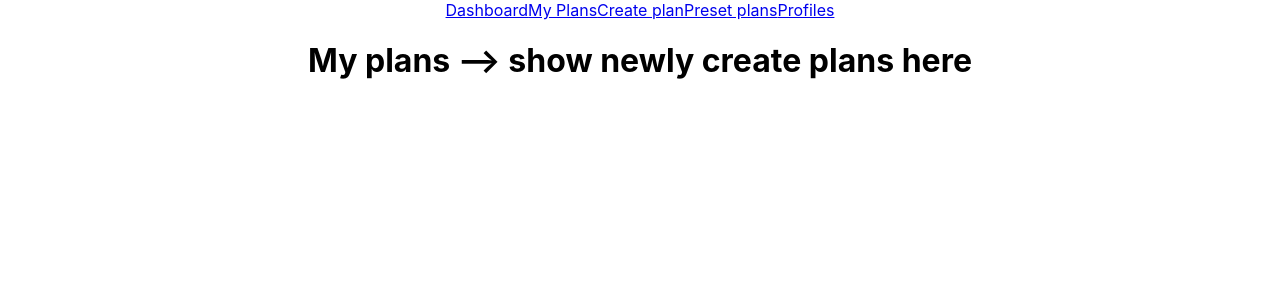
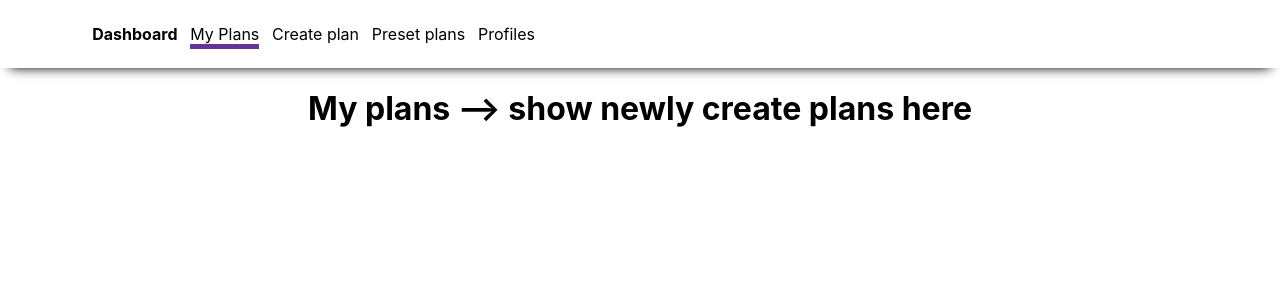
Before and after one commit to weightlifting-journal-13/frontend, a React (Create React App) app in the folder weightlifting/: page /MyPlans in a window 1280 px wide. Shown: the top 300 px of the page. Built offline with nearby package versions, Linux system fonts and the light colour scheme.

Commit message:
replaced Link w NavLink in order to complete active tab featurein nav styling

```diff
--- a/weightlifting/package.json
+++ b/weightlifting/package.json
@@ -13,6 +13,7 @@
     "react-router": "^5.1.2",
     "react-router-dom": "^5.1.2",
     "react-scripts": "3.3.0",
+    "styled-components": "^4.4.1",
     "yup": "^0.28.0"
   },
   "scripts": {
--- a/weightlifting/src/App.css
+++ b/weightlifting/src/App.css
@@ -1,5 +1,6 @@
 .App {
   text-align: center;
+
 }
 
 .App-logo {
--- a/weightlifting/src/App.js
+++ b/weightlifting/src/App.js
@@ -8,7 +8,7 @@ import MyPlans from './components/MyPlans';
 import PresetPlans from './components/PresetPlans';
 import Profiles from './components/Profiles';
 import Registration from './components/Registration';
-import Navigation from './components/Navigation';
+
 import './App.css';
 
 function App() {
@@ -17,7 +17,7 @@ function App() {
   return (
     <div className="App">
 
-      <Navigation />
+
 
       <Route
         exact path='/Registration'
--- a/weightlifting/src/components/CreatePlan.js
+++ b/weightlifting/src/components/CreatePlan.js
@@ -1,6 +1,7 @@
 import React, { useState, useEffect } from 'react';
 import { axiosWithAuth } from '../utils/axiosWithAuth';
 import { data } from '../data';
+import Navigation from './Navigation';
 
 const CreatePlan = (props) => {
     const [workoutPlan, setWorkoutPlan] = useState(data ? Object.values(data) : [])
@@ -126,6 +127,7 @@ const CreatePlan = (props) => {
 
     return (
         <div>
+            <Navigation />
             <h1>Create new plan component</h1>
             <form onSubmit={handleOnSubmitForm} >
                 <h3>Name your workout plan</h3>
--- a/weightlifting/src/components/Dashboard.js
+++ b/weightlifting/src/components/Dashboard.js
@@ -1,8 +1,10 @@
 import React from 'react';
+import Navigation from './Navigation';
 
 const Dashboard = () => {
     return (
         <div>
+          <Navigation />
             <h1>Dashboard component</h1>
         </div>
      );
--- a/weightlifting/src/components/MyPlans.js
+++ b/weightlifting/src/components/MyPlans.js
@@ -1,8 +1,11 @@
 import React from 'react';
+import Navigation from './Navigation';
+
 
 const MyPlans = () => {
     return (
         <div>
+            <Navigation />
             <h1>My plans --> show newly create plans here</h1>
         </div>
      );
--- a/weightlifting/src/components/Navigation.js
+++ b/weightlifting/src/components/Navigation.js
@@ -1,15 +1,55 @@
 import React from 'react';
-import {Link} from 'react-router-dom';
+import {NavLink} from 'react-router-dom';
+import styled from 'styled-components';
+
+const NavContnr = styled.div`
+  padding-top: 1.5rem;
+  padding-bottom: 1.5rem;
+  width: 100%;
+  border-radius: 1px;
+  box-shadow: 0 10px 11px -10px black;
+`
+const NavItemContnr = styled.div`
+  display: flex;
+  align-items: center;
+  justify-content: space-between;
+`
+const LinksContnr = styled.div`
+  justify-content: flex-start;
+  align-content: center;
+  width: 50%;
+`
+let navStyles = {
+  color: 'black',
+  width: '60px',
+  height: '30px',
+  marginRight: '2%',
+  textDecoration: 'none'
+}
 
 const Navigation = () => {
+
+  const activeTab = (e) => {
+
+  }
+
+  //give Link a prop of onClick={activeTab}
+
     return (
-        <div>
-            <Link to={`/Dashboard`}>Dashboard</Link>
-            <Link to={`/MyPlans`}>My Plans</Link>
-            <Link to={`/CreatePlan`}>Create plan</Link>
-            <Link to={`/PresetPlans`}>Preset plans</Link>
-            <Link to={`/Profiles`}>Profiles</Link>
-        </div>
+        <NavContnr>
+          <NavItemContnr>
+            <LinksContnr>
+              <NavLink to={`/Dashboard`} activeStyle={{ borderBottom: "5px solid #663399" }} style={{fontWeight: 'bold', color: 'black', width: '60px', height: '30px', marginRight: '2%', textDecoration: 'none'}}>Dashboard</NavLink>
+              <NavLink to={`/MyPlans`} activeStyle={{ borderBottom: "5px solid #663399" }} style={navStyles}>My Plans</NavLink>
+              <NavLink to={`/CreatePlan`} activeStyle={{ borderBottom: "5px solid #663399" }} style={navStyles}>Create plan</NavLink>
+              <NavLink to={`/PresetPlans`} activeStyle={{ borderBottom: "5px solid #663399" }} style={navStyles}>Preset plans</NavLink>
+              <NavLink to={`/Profiles`} activeStyle={{ borderBottom: "5px solid #663399" }} style={navStyles}>Profiles</NavLink>
+            </LinksContnr>
+
+            {/* image for logo */}
+
+          </NavItemContnr>
+        </NavContnr>
      );
 }
 
--- a/weightlifting/src/components/PresetPlans.js
+++ b/weightlifting/src/components/PresetPlans.js
@@ -1,8 +1,10 @@
 import React from 'react';
+import Navigation from './Navigation';
 
 const PresetPlans = () => {
     return (
         <div>
+            <Navigation />
             <h1>Preset Plans Component</h1>
         </div>
      );
--- a/weightlifting/src/components/Profiles.js
+++ b/weightlifting/src/components/Profiles.js
@@ -1,8 +1,10 @@
 import React from 'react';
+import Navigation from './Navigation';
 
 const Profiles = () => {
     return (
         <div>
+          <Navigation />
             <h1>Profiles Component --> other people profile</h1>
         </div>
      );
--- a/weightlifting/src/index.css
+++ b/weightlifting/src/index.css
@@ -5,6 +5,7 @@ body {
     sans-serif;
   -webkit-font-smoothing: antialiased;
   -moz-osx-font-smoothing: grayscale;
+
 }
 
 code {
```
Also changed, not shown: 1 other file (tests, documents, lock files or other folders).
